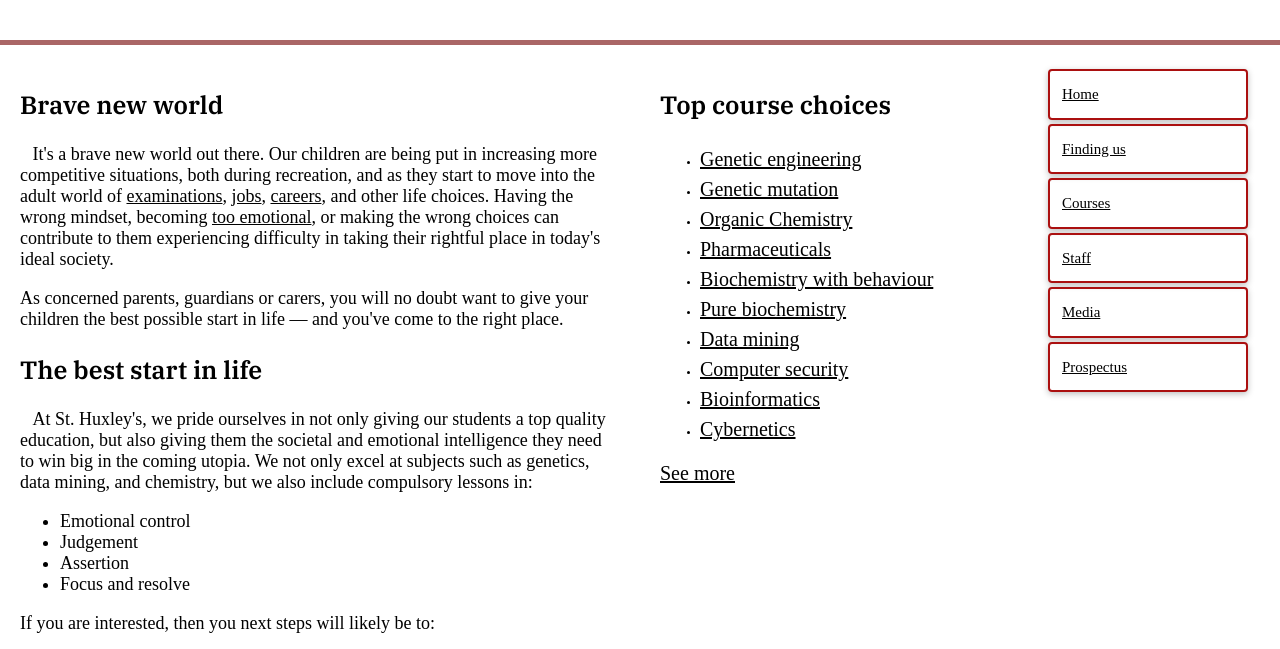
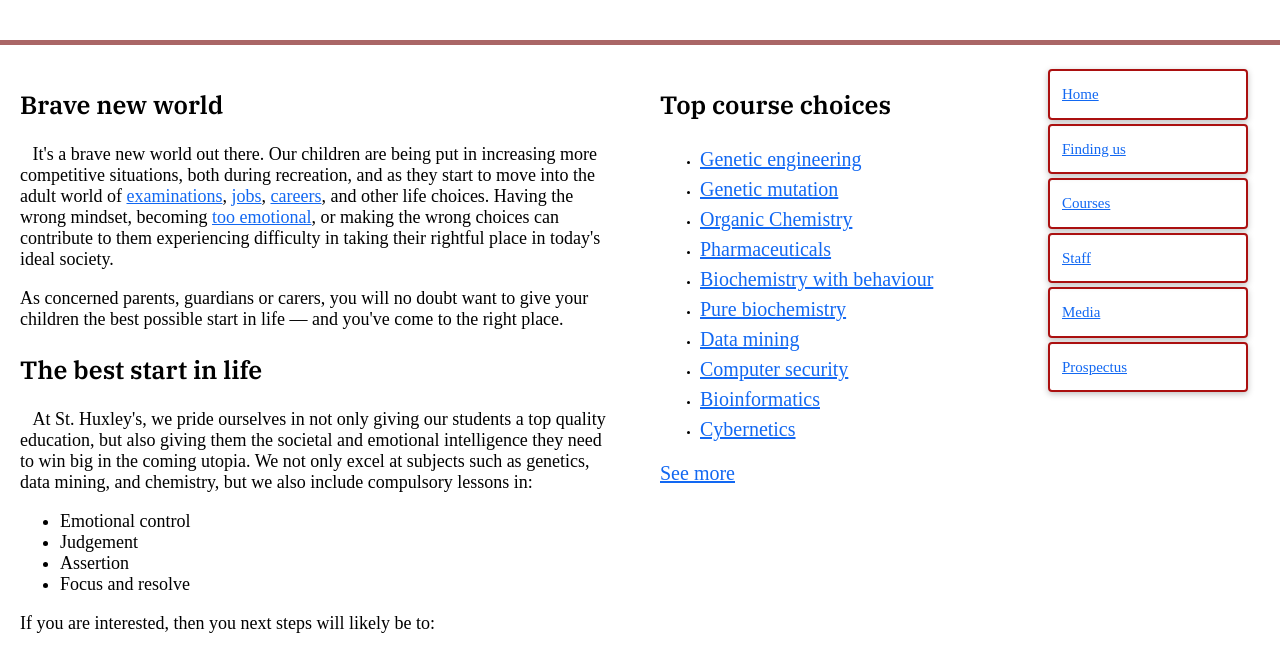
Before and after one commit to mdwhite365-ops/type-setting, a plain HTML site: page index.html in a window 1280 px wide. Shown: the part 104-753 px from the top of the page. Drawn offline with Linux system fonts and the light colour scheme.

Commit message:
links fixed

```diff
--- a/style.css
+++ b/style.css
@@ -93,7 +93,7 @@ h1 {
 
 /* Controls links states */
 a:link {
-    color: black;
+    color: rgb(18, 104, 242);
 }
 
 a:visited {
```
